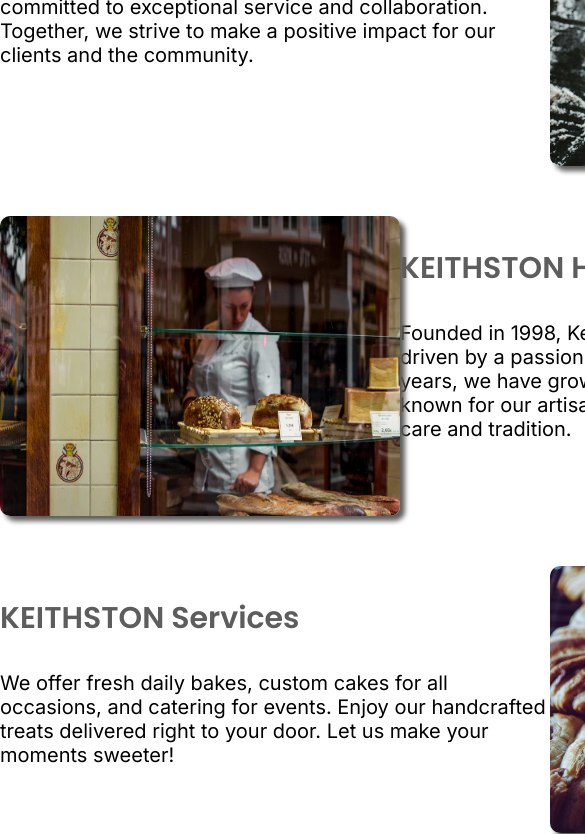
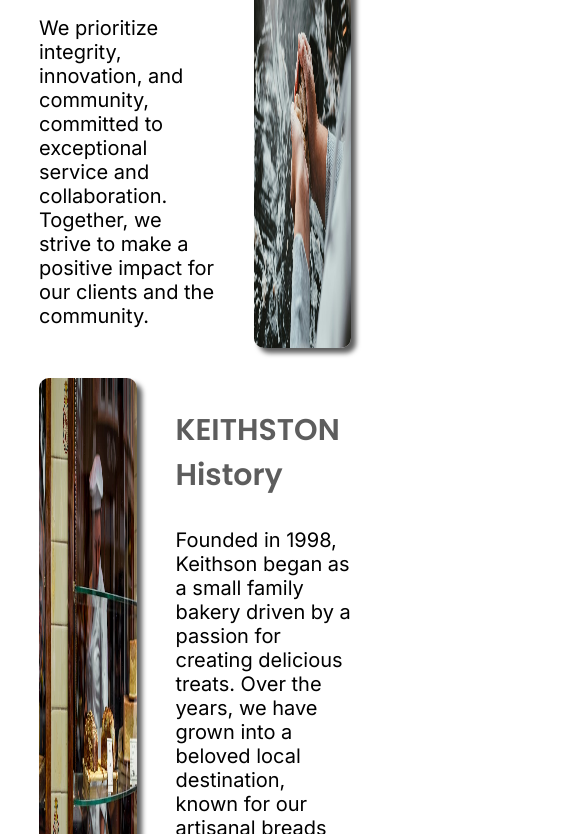
Before and after one commit to MohamedHamouch/Brief2-Creer-un-Site-Web-All-chant-pour-Keithston, a plain HTML site: page about.html in a window 390 px wide. Shown: the part 480-1314 px from the top of the page, 585 px wide, since content can reach past the window. Drawn offline with Linux system fonts and the light colour scheme; a web font is replaced by a local one.

Commit message:
styles imrovement

```diff
--- a/css/aboutStyle.css
+++ b/css/aboutStyle.css
@@ -71,7 +71,6 @@ h1 {
 .about-container {
     display: grid;
     grid-template-columns: 400px 150px 400px;
-    grid-template-rows: 300px 300px;
     justify-content: space-evenly;
     row-gap: 50px;
     margin-bottom: 90px;
@@ -110,6 +109,15 @@ h1 {
     font-family: Inter, Arial, Helvetica, sans-serif;
     font-size: 20px;
     font-weight: 400;
+}
+@media screen and (max-width:1200px) {
+    .about-container {
+        display: grid;
+        grid-template-columns: 25% 10% 25%;
+        justify-content: space-evenly;
+        row-gap: 30px;
+        margin-bottom: 90px;
+    }
 }
 
 /* Sale Ad Styling */
```
